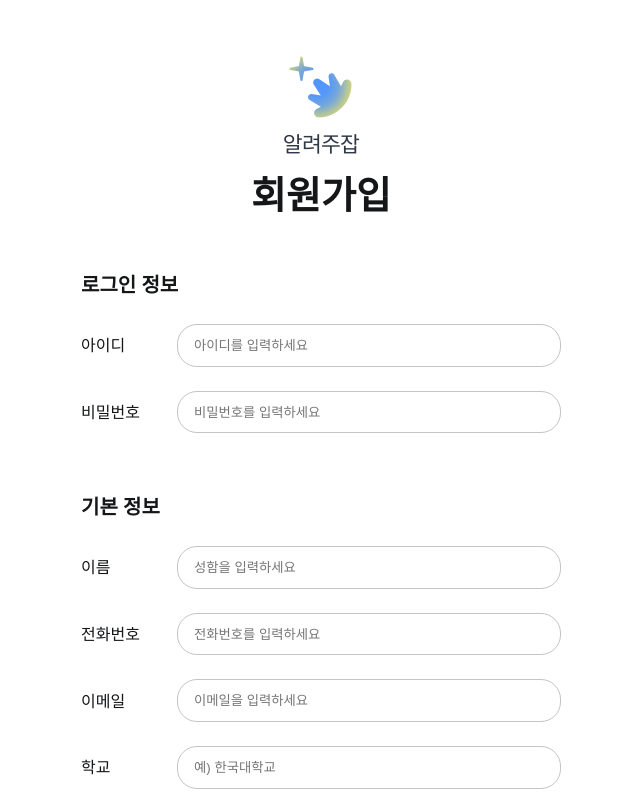
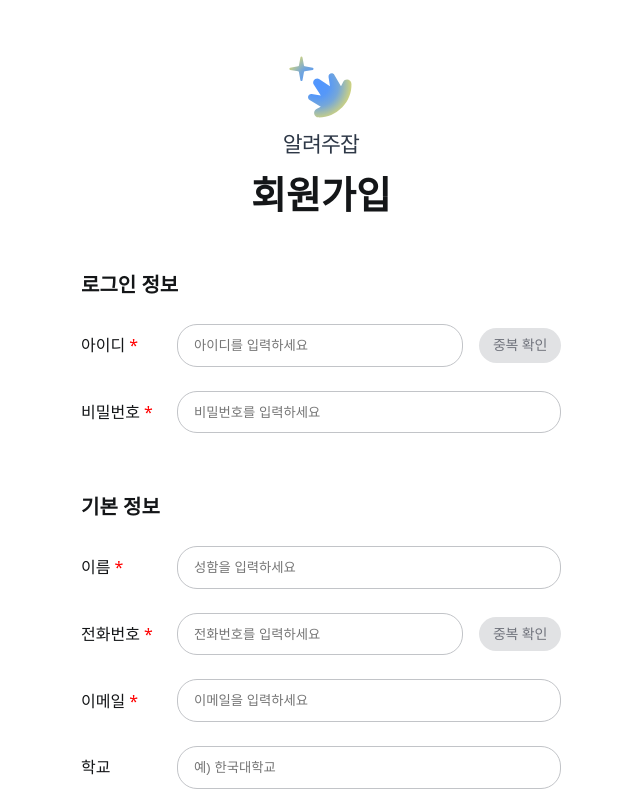
Before and after one commit to Realthon-ETF/ETF-frontend, a React (Vite) app: page /create-account in a window 1280 px wide. Shown: the top 800 px of the page, without its empty margins (319-959 px from the left). Built offline with nearby package versions, Linux system fonts and the light colour scheme.

Commit message:
Add duplication check on account creation

```diff
--- a/src/components/Button.tsx
+++ b/src/components/Button.tsx
@@ -2,12 +2,8 @@ import styled from "styled-components";
 
 export const Button = styled.button`
   display: inline-flex;
-  // padding: 0.625rem 1.25rem;
   align-items: center;
-  // gap: 0.625rem;
-  // border-radius: 0.5rem;
   border-width: 0;
-  // background: #c2c4c8;
   color: #eaebec;
   text-align: center;
 `;
--- a/src/components/input-group.tsx
+++ b/src/components/input-group.tsx
@@ -1,98 +1,42 @@
-// rendering old version of component
-// import styled from "styled-components";
-
-// interface InputGroupProps {
-//   label: string;
-//   id: string;
-//   type?: string;
-//   placeholder?: string;
-//   name: string;
-//   value: string;
-//   onChange: (e: React.ChangeEvent<HTMLInputElement>) => void;
-//   required?: boolean;
-//   disabled?: boolean;
-// }
-
-// export const InputGroup = ({
-//   label,
-//   id,
-//   type = "text",
-//   placeholder,
-//   name,
-//   value,
-//   onChange,
-//   required,
-//   disabled,
-// }: InputGroupProps) => {
-//   return (
-//     <InputGroupWrapper disabled={disabled}>
-//       <label htmlFor={id}>{label}</label>
-//       <input
-//         id={id}
-//         type={type}
-//         placeholder={placeholder}
-//         name={name}
-//         value={value}
-//         onChange={onChange}
-//         required={required}
-//         disabled={disabled}
-//       />
-//     </InputGroupWrapper>
-//   );
-// };
-
-// const InputGroupWrapper = styled.div<{ disabled?: boolean }>`
-//   display: flex;
-//   width: 27.8125rem;
-//   justify-content: space-between;
-//   align-items: center;
-
-//   label {
-//     color: #141618;
-//     font-size: 1rem;
-//     font-style: normal;
-//     font-weight: 500;
-//     line-height: 130%;
-//   }
-
-//   input {
-//     display: flex;
-//     width: 21.625rem;
-//     padding: 0.5rem 1rem;
-//     align-items: center;
-//     gap: 0.625rem;
-//     flex-shrink: 0;
-//     border-radius: 1.25rem;
-//     border: 1px solid #c2c4c8;
-
-//     // background-color: ${(props) =>
-//       props.disabled ? "transparent" : "#ffffff"};
-
-//     // &:focus {
-//     //   outline: none;
-//     //   border-color: #2e3847;
-//     // }
-
-//     &:disabled {
-//       border: 1px solid #fff;
-//       outline: none;
-//       background-color: transparent;
-//     }
-//   }
-// `;
-
 import styled from "styled-components";
 
 interface InputGroupProps extends React.InputHTMLAttributes<HTMLInputElement> {
   label: string;
   id: string;
+  duplicateCheck?: boolean;
+  onCheckDuplicate?: (value: string) => Promise<void>;
 }
 
-export const InputGroup = ({ label, id, ...props }: InputGroupProps) => {
+export const InputGroup = ({
+  label,
+  id,
+  duplicateCheck,
+  onCheckDuplicate,
+  ...props
+}: InputGroupProps) => {
+  const handleBtnClick = (e: React.MouseEvent) => {
+    e.preventDefault(); // Prevent form submission
+    if (onCheckDuplicate && props.value) {
+      onCheckDuplicate(props.value as string);
+    }
+  };
+
   return (
     <Container>
-      <label htmlFor={id}>{label}</label>
+      <label htmlFor={id}>
+        {label}
+        {props.required ? <span style={{ color: "red" }}> *</span> : null}
+      </label>
       <input id={id} {...props} />
+      {duplicateCheck ? (
+        <DuplicateCheckBtn
+          type="button"
+          $isFilled={props.value !== ""}
+          onClick={handleBtnClick}
+        >
+          중복 확인
+        </DuplicateCheckBtn>
+      ) : null}
     </Container>
   );
 };
@@ -143,65 +87,19 @@ const Container = styled.div`
   }
 `;
 
-// 두 버전 이전의 input-group.tsx 코드
-// import styled from "styled-components";
-
-// interface InputGroupProps extends React.InputHTMLAttributes<HTMLInputElement> {
-//   label: string;
-//   id: string;
-// }
-
-// export const InputGroup = ({ label, id, ...props }: InputGroupProps) => {
-//   return (
-//     <Container>
-//       <label htmlFor={id}>{label}</label>
-//       <input id={id} {...props} />
-//     </Container>
-//   );
-// };
-
-// const Container = styled.div`
-//   display: flex;
-//   width: 100%; /* Take full width of parent */
-//   justify-content: space-between;
-//   align-items: center;
-//   gap: 1rem;
-
-//   label {
-//     color: #141618;
-//     font-size: 1rem;
-//     font-weight: 500;
-//     min-width: 5rem; /* Ensure label alignment */
-//     white-space: nowrap;
-//   }
-
-//   input {
-//     flex: 1; /* Input takes remaining space */
-//     width: 100%;
-//     padding: 0.8rem 1rem;
-//     border-radius: 1.25rem;
-//     border: 1px solid #c2c4c8;
-//     transition: border-color 0.2s;
-
-//     &:focus {
-//       outline: none;
-//       border-color: #2e3847;
-//     }
-
-//     &:disabled {
-//       background-color: #f5f5f5;
-//       color: #999;
-//     }
-//   }
-
-//   /* Mobile: Stack label on top of input */
-//   @media (max-width: 480px) {
-//     flex-direction: column;
-//     align-items: flex-start;
-//     gap: 0.5rem;
-
-//     label {
-//       font-size: 0.9rem;
-//     }
-//   }
-// `;
+const DuplicateCheckBtn = styled.button<{ $isFilled: boolean }>`
+  display: flex;
+  padding: 0.5rem 0.875rem;
+  align-items: center;
+  gap: 0.625rem;
+  border-radius: 1.25rem;
+  border: none;
+  background: ${(props) => (props.$isFilled ? "#06F" : "#e1e2e4")};
+  color: ${(props) => (props.$isFilled ? "#F7F7F8" : "#70737C")};
+  text-align: center;
+  font-size: 0.875rem;
+  font-style: normal;
+  font-weight: 500;
+  line-height: 130%;
+  letter-spacing: -0.0175rem;
+`;
--- a/src/routes/create-account.tsx
+++ b/src/routes/create-account.tsx
@@ -619,6 +619,38 @@ export default function CreateAccount() {
     setIsAgreed((prev) => !prev);
   };
 
+  const checkIdDuplicate = async (id: string) => {
+    try {
+      const response = await fetch(
+        `https://api.etf.r-e.kr/auth/check-id?loginId=${id}`
+      );
+      const data = await response.json();
+      if (data.isDuplicate) {
+        alert("이미 사용 중인 아이디입니다.");
+      } else {
+        alert("사용 가능한 아이디입니다.");
+      }
+    } catch (err) {
+      alert("연결 오류가 발생했습니다.");
+    }
+  };
+
+  const checkPhoneDuplicate = async (phone: string) => {
+    try {
+      const response = await fetch(
+        `https://api.etf.r-e.kr/auth/check-id?loginId=${phone}`
+      );
+      const data = await response.json();
+      if (data.isDuplicate) {
+        alert("이미 사용 중인 전화번호입니다.");
+      } else {
+        alert("사용 가능한 전화번호입니다.");
+      }
+    } catch (err) {
+      alert("연결 오류가 발생했습니다.");
+    }
+  };
+
   const onSubmit = async (e: React.FormEvent<HTMLFormElement>) => {
     e.preventDefault();
     setError("");
@@ -692,6 +724,9 @@ export default function CreateAccount() {
                 value={formData.id}
                 onChange={onChange}
                 disabled={isLoading}
+                duplicateCheck={true}
+                onCheckDuplicate={checkIdDuplicate}
+                required
               />
               <InputGroup
                 label="비밀번호"
@@ -702,6 +737,7 @@ export default function CreateAccount() {
                 value={formData.password}
                 onChange={onChange}
                 disabled={isLoading}
+                required
               />
             </div>
           </FormSection>
@@ -718,6 +754,7 @@ export default function CreateAccount() {
                 value={formData.name}
                 onChange={onChange}
                 disabled={isLoading}
+                required
               />
               <InputGroup
                 label="전화번호"
@@ -728,6 +765,9 @@ export default function CreateAccount() {
                 value={formData.phone}
                 onChange={onChange}
                 disabled={isLoading}
+                onCheckDuplicate={checkPhoneDuplicate}
+                required
+                duplicateCheck={true}
               />
               <InputGroup
                 label="이메일"
@@ -738,6 +778,7 @@ export default function CreateAccount() {
                 value={formData.email}
                 onChange={onChange}
                 disabled={isLoading}
+                required
               />
               <InputGroup
                 label="학교"
@@ -765,6 +806,7 @@ export default function CreateAccount() {
                 value={formData.interest}
                 onChange={onChange}
                 disabled={isLoading}
+                required
               />
 
               {/* Custom Select Inputs */}
@@ -831,7 +873,15 @@ export default function CreateAccount() {
           <SubmitButton
             type="submit"
             disabled={isLoading || !isAgreed}
-            $active={isAgreed && !isLoading}
+            $active={
+              isAgreed &&
+              !isLoading &&
+              formData.id !== "" &&
+              formData.password !== "" &&
+              formData.name !== "" &&
+              formData.phone !== "" &&
+              formData.email !== ""
+            }
           >
             {isLoading ? "처리 중..." : "회원가입"}
           </SubmitButton>
--- a/src/routes/home.tsx
+++ b/src/routes/home.tsx
@@ -413,12 +413,12 @@
 //   }
 // `;
 
-// after refactoring
 import React, { useRef, useState } from "react";
 import { useNavigate } from "react-router-dom";
 import styled from "styled-components";
 import { Button } from "../components/Button";
 import StyledCheckButton from "../components/check-button";
+import deleteIcon from "../assets/delete-icon.svg";
 
 export default function Home() {
   const navigate = useNavigate();
@@ -433,6 +433,13 @@ export default function Home() {
   const handleFileChange = (e: React.ChangeEvent<HTMLInputElement>) => {
     const file = e.target.files?.[0];
     validateAndSetFile(file);
+  };
+
+  const handleFileDelete = () => {
+    setSelectedFile(null);
+    if (fileInputRef.current) {
+      fileInputRef.current.value = "";
+    }
   };
 
   const validateAndSetFile = (file: File | undefined) => {
@@ -521,13 +528,17 @@ export default function Home() {
           ) : (
             <div className="file-info-card">
               <div className="card-header">
+                <span></span>
                 <span className="label">파일명</span>
                 <span className="label">용량</span>
                 <span className="label status">상태</span>
               </div>
               <div className="card-body">
+                <DeleteButton onClick={handleFileDelete}>
+                  <img src={deleteIcon} />
+                </DeleteButton>
                 <span className="value filename" title={selectedFile.name}>
-                  {selectedFile.name}
+                  {selectedFile.name}{" "}
                 </span>
                 <span className="value size">
                   {(selectedFile.size / 1024 / 1024).toFixed(2)} MB
@@ -670,7 +681,7 @@ const UploadSection = styled.section<{ $isUploaded: boolean }>`
   .card-header,
   .card-body {
     display: grid;
-    grid-template-columns: 4fr 1fr 1fr; /* Name takes more space */
+    grid-template-columns: 24px 4fr 1fr 1fr; /* Name takes more space */
     padding: 0.75rem 1rem;
     align-items: center;
     gap: 1rem;
@@ -707,6 +718,22 @@ const UploadSection = styled.section<{ $isUploaded: boolean }>`
       overflow: hidden;
       text-overflow: ellipsis;
     }
+  }
+`;
+
+const DeleteButton = styled.button`
+  background: none;
+  border: none;
+  padding: 4px;
+  cursor: pointer;
+  display: flex;
+  align-items: center;
+  justify-content: center;
+  border-radius: 4px;
+  transition: background-color 0.2s ease;
+
+  &:hover {
+    background-color: #f0f0f0; /* Light grey hover effect */
   }
 `;
 
```
